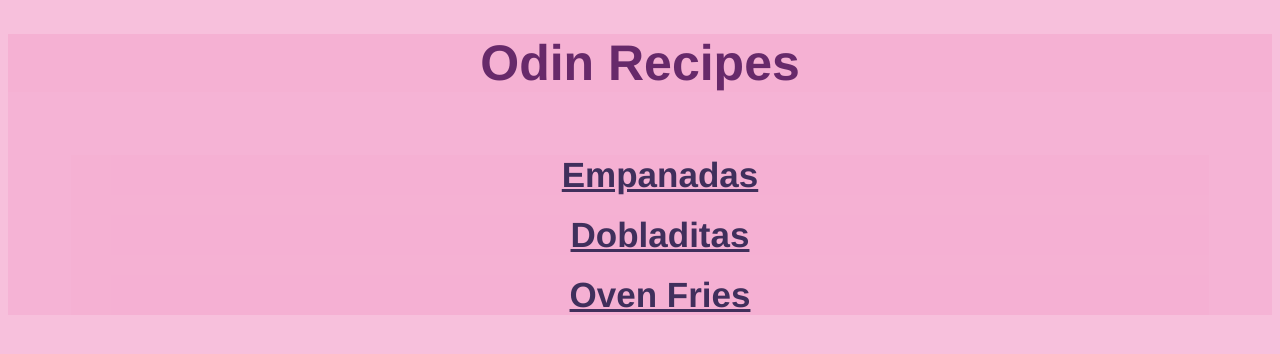
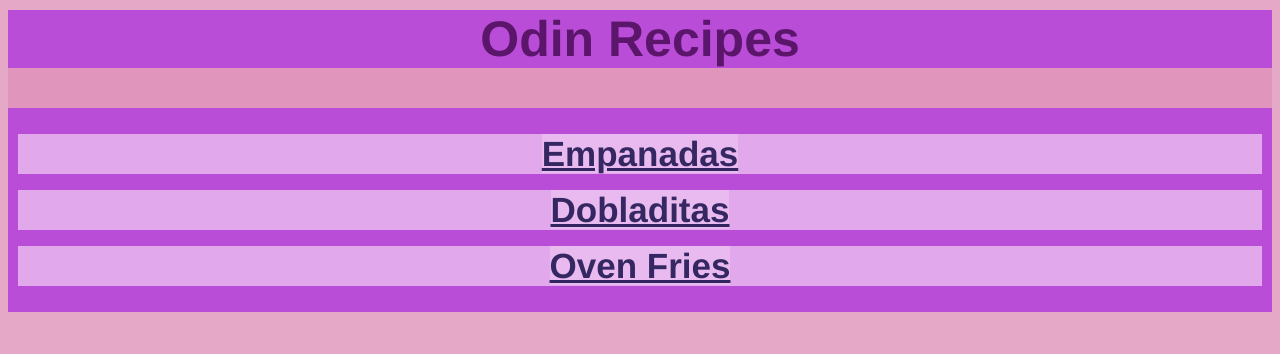
Before and after one commit to Necromancy501/odin-recipes, a plain HTML site: page index.html in a window 1280 px wide. Drawn offline with Linux system fonts and the light colour scheme.

Commit message:
Modify CSS of index.html and recipe pages.
Further modify the style to add padding, margin and customize the layout of the elements
of the pages.

```diff
--- a/recipes/style.css
+++ b/recipes/style.css
@@ -1,15 +1,15 @@
 /* stylesheet */
 
 * {
+    margin: 8px;
     background: rgba(37, 192, 121, 0.3);
     text-align: center;
     font-family: 'Helvetica', 'Times New Roman', sans-serif;
 }
 
 body>a{
-
     font-size: 30px;
-    margin-right: 67%;
+    margin: 20px auto;
     color: rgba(59, 67, 3, 1);
     background: rgba(161, 83, 193, 0.5);
 }
@@ -20,7 +20,7 @@ ol{
 }
 
 li {
-    text-align: left;x
+    text-align: left;
     margin-bottom: 8px;
-    filter:contrast(2)
+    filter:contrast(2);
 }
--- a/style.css
+++ b/style.css
@@ -1,7 +1,7 @@
 /* stylesheet */
 
 * {
-    background: rgba(245, 177, 212, 0.8);
+    background: rgba(223, 147, 186, 0.8);
     text-align: center;
     list-style: none;
     font-family: 'Helvetica', 'Times New Roman', sans-serif;
@@ -11,18 +11,25 @@ h1 {
     font-size: 50px;
     font-weight: bold;
     color: rgba(67, 8, 80, 0.8);
+    padding: 8px auto;
+    margin: 10px auto ;
 }
 
 ul {
-    margin: 5%;
+    margin: 40px auto;
     font-size: 35px;
+    padding: 10px;
 }
 
-li {
-    margin-bottom: 20px;
+li,
+a {
+    background:rgba(236, 192, 240, 0.8);
+    margin: 16px auto;
+    color: rgba(7, 2, 61, 0.8);
+    font-weight: bold;
 }
 
-a {
-    color: rgba(19, 15, 62, 0.8);
-    font-weight: bold;
+h1,
+ul {
+    background:rgba(176, 59, 223, 0.8)
 }
```
